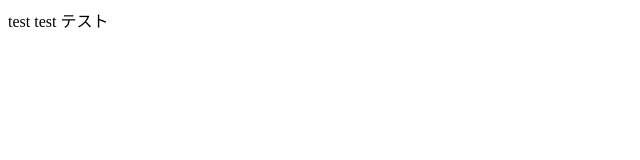
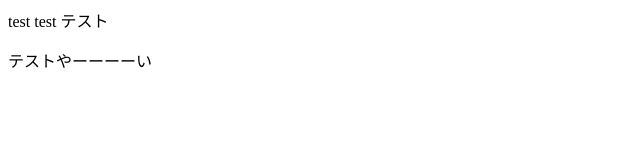
Before and after one commit to eeetsu/git-test2, a plain HTML site: page index.html in a window 1280 px wide. Shown: the whole page, without its empty margins (0-640 px from the left). Drawn offline with Linux system fonts and the light colour scheme.

Commit message:
Update index.html

```diff
--- a/index.html
+++ b/index.html
@@ -1 +1,2 @@
 <p>test test テスト</p>
+<p>テストやーーーーい</p>
```
